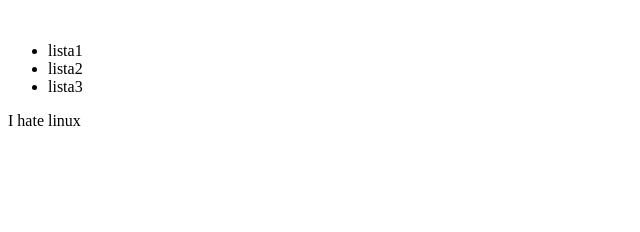
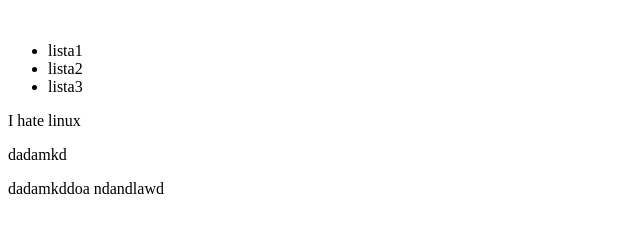
Before and after one commit to leoleoyuuki/testebob, a plain HTML site: page index.html in a window 1280 px wide. Shown: the whole page, without its empty margins (0-640 px from the left). Drawn offline with Linux system fonts and the light colour scheme.

Commit message:
branch leo

```diff
--- a/index.html
+++ b/index.html
@@ -19,6 +19,8 @@
     </header>
     <div>
         <p>I hate linux</p>
+        <p>dadamkd</p>
+        <p>dadamkddoa ndandlawd</p>
     </div>
 
 </body>
```
